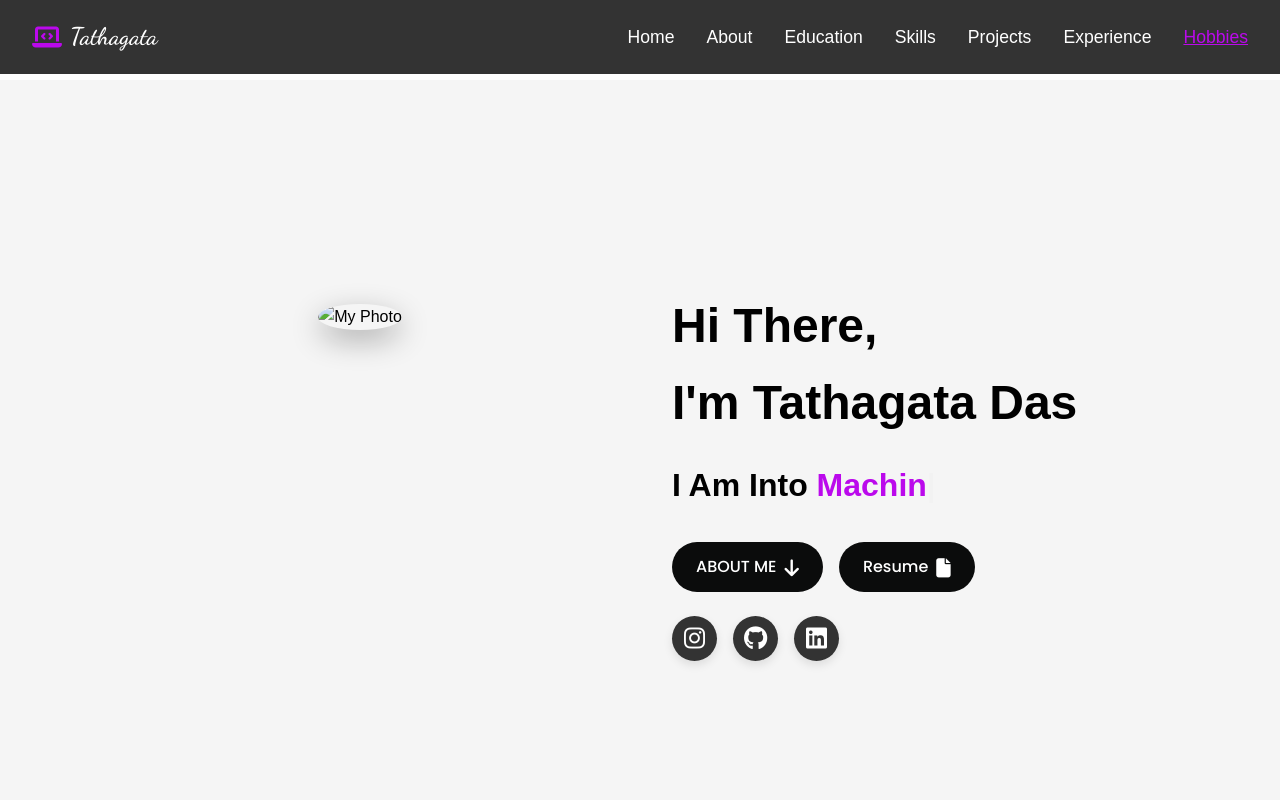
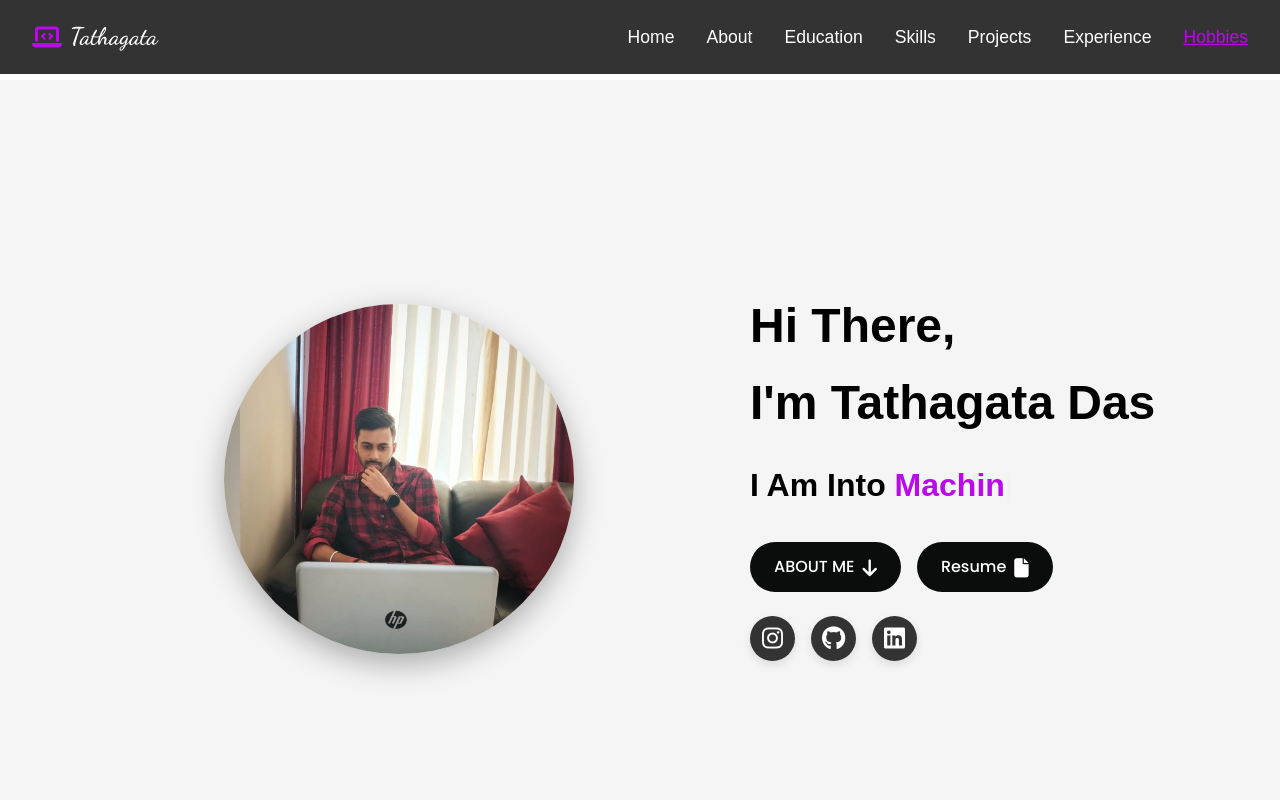
Before and after one commit to Tatha2002/Personal_Portfolio, a plain HTML site: page index.html in a window 1280 px wide. Shown: the top 800 px of the page. Drawn offline with Linux system fonts and the light colour scheme.

Commit message:
index.html

```diff
--- a/index.html
+++ b/index.html
@@ -34,7 +34,7 @@
     <section id="hero" class="hero">
       <div class="hero-left">
         <div class="profile-pic-container">
-          <img src="images/profile_pic.jpg" alt="My Photo" class="profile-pic">
+          <img src="profile_pic.jpg" alt="My Photo" class="profile-pic">
         </div>
       </div>
       <div class="hero-right">
```
